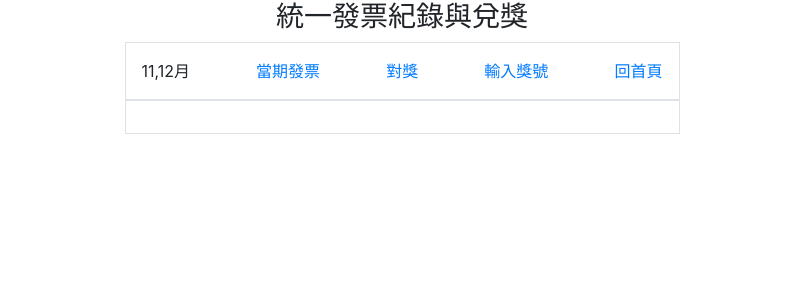
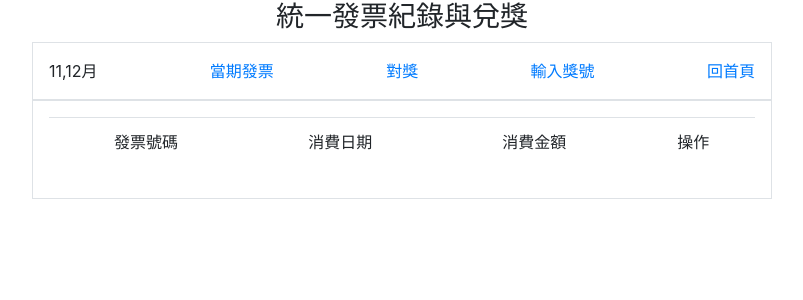
Before and after one commit to wdaweb/invoice-CCJ1994, a PHP site: page /?do=invoice_list in a window 1280 px wide. Shown: the top 300 px of the page, without its empty margins (238-1041 px from the left). Run offline with PHP 8.4, Linux system fonts and the light colour scheme; data that the repository does not hold is empty.

Commit message:
增加發票清單要顯示的欄位內容

```diff
--- a/index.php
+++ b/index.php
@@ -11,7 +11,7 @@
     <h3 class="text-center">統一發票紀錄與兌獎</h3>
 
     <div class="container">
-        <div class="col-6 d-flex justify-content-between p-3 mx-auto border">
+        <div class="col-lg-8 col-md-12 d-flex justify-content-between p-3 mx-auto border">
             <?php
             $month=[
                 1=>"1,2月",
@@ -30,16 +30,16 @@
 
             </div>
             <div class="text-center">
-            <a href="?do=award.php">對獎</a>
+            <a href="award.php">對獎</a>
             </div>
             <div class="text-center">
-            <a href="?do=add_award_number.php">輸入獎號</a>
+            <a href="add_award_number.php">輸入獎號</a>
             </div>
             <div class="text-center">
             <a href="index.php">回首頁</a>
             </div>
         </div>
-        <div class="col-6 d-flex p-3 mx-auto border">
+        <div class="col-lg-8 col-md-12 d-flex p-3 mx-auto border">
 
                 <?php
         if(isset($_GET['do'])){
--- a/invoice_list.php
+++ b/invoice_list.php
@@ -1,10 +1,36 @@
 <?php
 include_once "base.php";
-$sql="select * from `invoices`";
+$sql="select * from `invoices` order by date desc";
 
 $rows=$pdo->query($sql)->fetchALL();
 
-foreach($rows as $row){
-    echo $row['code'].$row['number']."<br>";
+
+
+?>
+<table class="table text-center">
+    <tr>
+        <td>發票號碼</td>
+        <td>消費日期</td>
+        <td>消費金額</td>
+        <td>操作</td>
+    </tr>
+    <?php
+        foreach($rows as $row){
+
+
+
+    ?>
+    <tr>
+        <td><?=$row['code'].$row['number'];?></td>
+        <td><?=$row['date'];?></td>
+        <td><?=$row['payment'];?></td>
+        <td>
+            <button class="btn btn-primary">編輯</button>
+            <button class="btn btn-danger">刪除</button>
+        </td>
+    </tr>
+    <?php
 }
-?>
+
+    ?>
+</table>
```
